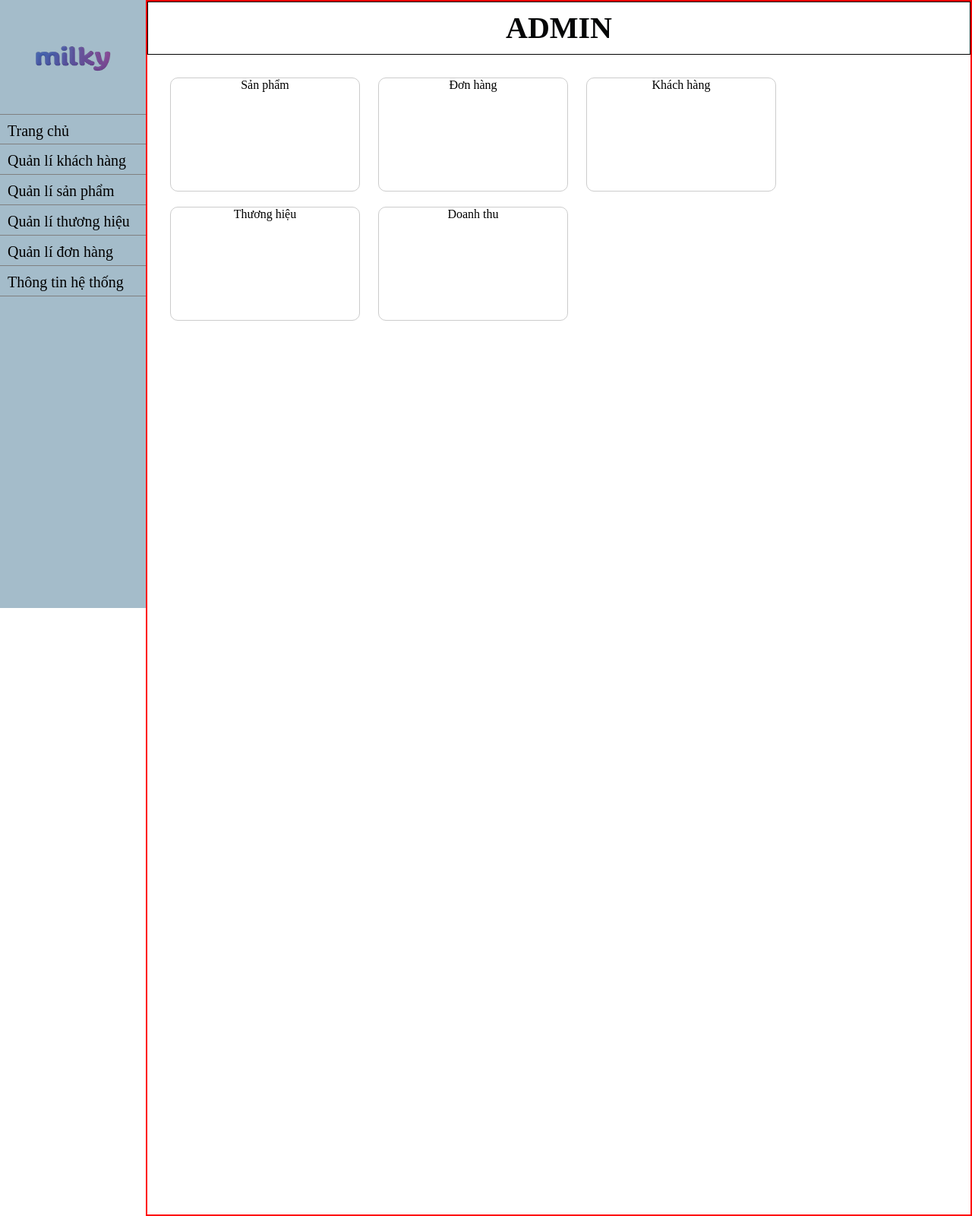
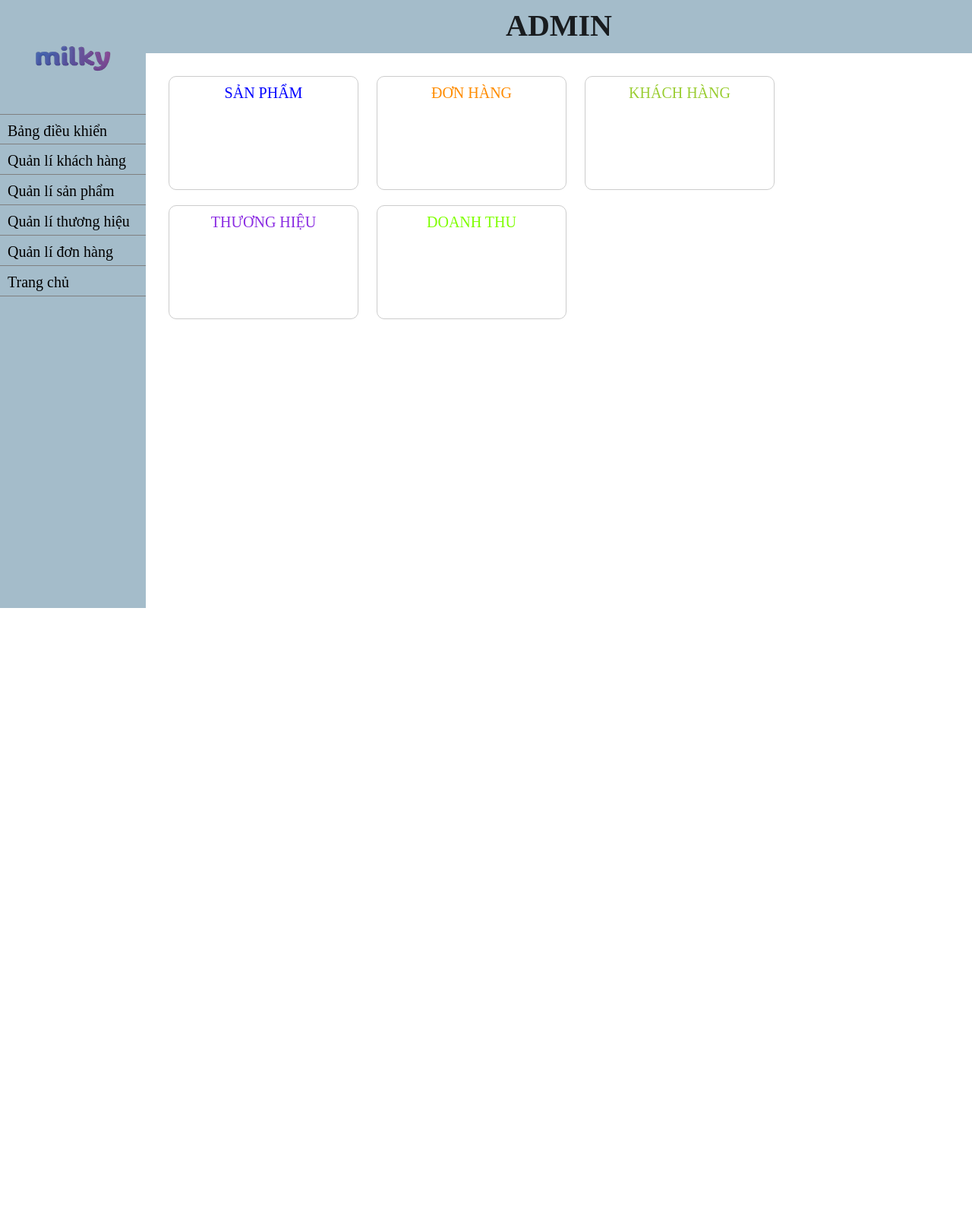
Before and after one commit to PhmHuy1710/DAU-WEB-BANSUA, a PHP site: page /admin/index.php in a window 1280 px wide. Shown: the whole page at 76% size. Run offline with PHP 8.4, Linux system fonts and the light colour scheme; the visitor is signed in with stand-in values (Sample User, id 1).

Commit message:
Refactor admin interface: enhance customers.php layout, update index.php styles and links, and improve menu.php navigation structure.

```diff
--- a/admin/index.php
+++ b/admin/index.php
@@ -1,5 +1,5 @@
 <?php
-require_once("menu.php")
+    require_once("menu.php")
 ?>
 <!DOCTYPE html>
 <html>
@@ -16,20 +16,20 @@ require_once("menu.php")
             .main-content{
                 width:85%;
                 height: 200vh;
-                border:2px solid red;
                 margin-left: 15%;
             }
             .banner{
                 width:100%;
                 height:70px;
-                border: 1px solid black;
+                background: rgb(164, 188, 202);
             }
             .banner h2{
                 padding: 10px;
                 font-size: 30px;
-                color:rgb(5, 6, 7);
+                color:rgb(25, 28, 31);
                 text-align: center;
-                font-size: 40px
+                font-size: 40px;
+
             }
             .main{
                 margin: 20px;
@@ -42,21 +42,24 @@ require_once("menu.php")
                 margin: 10px;
                 display: inline-block;
                 border-radius: 10px;
-
+                font-size: 20px;
+                padding-top:10px;
+                text-decoration: none;
             }
         </style>
     </head>
     <body>
+
         <div class="main-content">
             <div class="banner">
                 <h2>ADMIN</h2>
             </div>
             <div class="main">
-                <div class="item">Sản phẩm</div>
-                <div class="item">Đơn hàng</div>
-                <div class="item">Khách hàng</div>
-                <div class="item">Thương hiệu</div>
-                <div class="item">Doanh thu</div>
+                <a class="item" href="index.php" style="color:blue;">SẢN PHẨM</a>
+                <a class="item" href="orders.php" style="color:darkorange;">ĐƠN HÀNG </a>
+                <a class="item" href="customers.php" style="color:yellowgreen;">KHÁCH HÀNG</a>
+                <a class="item" href="brands.php" style="color:blueviolet;">THƯƠNG HIỆU</a>
+                <a class="item" href="qldt.php" style="color:chartreuse;">DOANH THU</a>
             </div>
 
        </div>
--- a/admin/menu.php
+++ b/admin/menu.php
@@ -1,54 +1,56 @@
+<?php
+require_once("../includes/session.php");
+
+if(!isAdmin() && !isLoggedIn())     {
+    header("Location: ../login.php");
+    exit;
+};
+
+
+?>
 <html>
-
 <head>
     <meta charset="UTF-8">
     <meta name="viewport" content="width=device-width, initial-scale=1.0">
     <title>Quản lý</title>
     <style>
-        * {
+        *{
             margin: 0;
             padding: 0;
             box-sizing: border-box;
         }
-
-        .menu {
-            width: 15%;
-            height: 100vh;
-            background-color: rgb(164, 188, 202);
-            float: left;
+        .menu{
+            width:15%;
+            height:100vh;
+            background-color:rgb(164, 188, 202);
+            float:left;
             position: fixed;
         }
-
-        .logo img {
+        .logo img{
             width: 100%;
-            height: 150px;
+            height:150px;
         }
-
-        .menu .list ul li {
+        .menu .list ul li{
             border-bottom: 1px solid grey;
             list-style: none;
-            padding: 10px;
+            padding:10px;
             display: block;
-            height: 40px;
+            height:40px;
         }
-
-        .menu .list ul li a {
+        .menu .list ul li a{
             text-decoration: none;
             font-size: 20px;
-            color: black;
+            color:black;
 
         }
-
-        .menu .list ul li:first-child {
+        .menu .list ul li:first-child{
             border-top: 1px solid grey;
         }
-
-        .menu .list ul li:hover {
+        .menu .list ul li:hover{
             background: rgb(93, 138, 164);
         }
     </style>
 </head>
-
 <body>
     <div class="menu">
         <div class="logo">
@@ -56,15 +58,14 @@
         </div>
        <div class="list">
         <ul>
-            <li><a href="#">Trang chủ</a></li>
-            <li><a href="#">Quản lí khách hàng</a></li>
-            <li><a href="#">Quản lí sản phẩm</a></li>
-            <li><a href="#">Quản lí thương hiệu</a></li>
-            <li><a href="#">Quản lí đơn hàng</a></li>
-            <li><a href="#">Thông tin hệ thống</a></li>
+            <li><a href=index.php>Bảng điều khiển</a></li>
+            <li><a href="customers.php">Quản lí khách hàng</a></li>
+            <li><a href="products.php">Quản lí sản phẩm</a></li>
+            <li><a href="brands.php">Quản lí thương hiệu</a></li>
+            <li><a href="orders.php">Quản lí đơn hàng</a></li>
+            <li><a href="../index.php">Trang chủ</a></li>
         </ul>
        </div>
     </div>
 </body>
-
 </html>
```
Also changed, not shown: admin/customers.php (+18 -5 lines).
